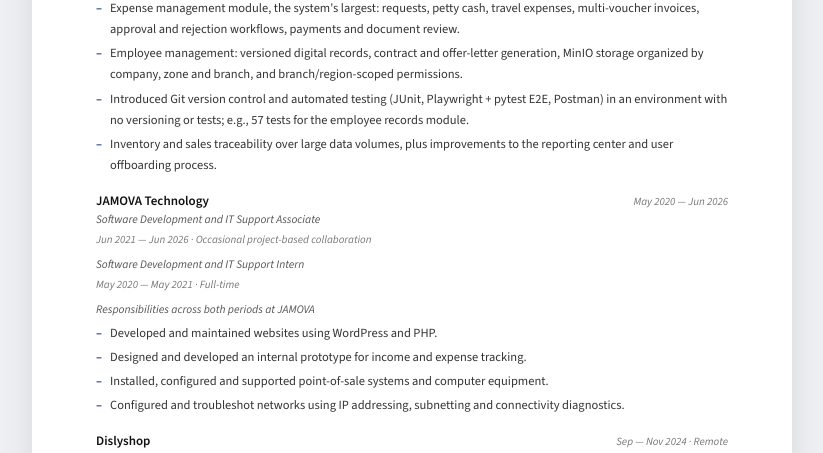
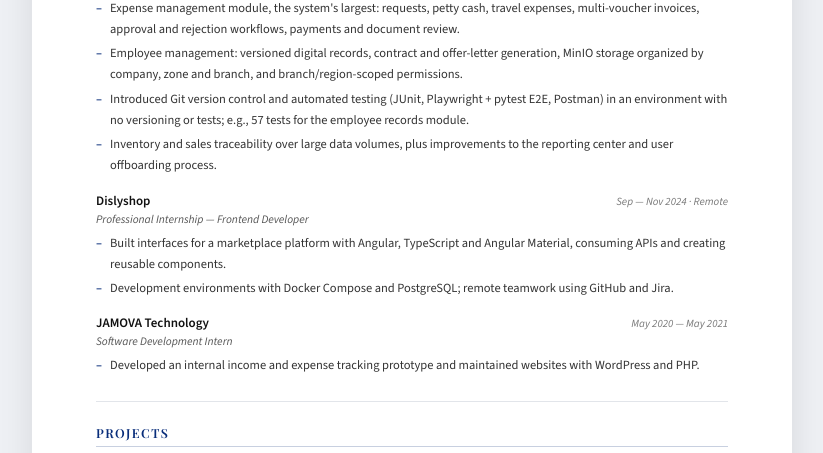
Before and after one commit to CodigyX/CodigyX.github.io, a plain HTML site: page index.html in a window 1280 px wide. Shown: the part 638-1091 px from the top of the page, without its empty margins (228-1051 px from the left). Drawn offline with nearby package versions, Linux system fonts and the light colour scheme.

Commit message:
refactor(cv): resumir Dislyshop y JAMOVA
Co-Authored-By: Claude Opus 5.5 <noreply@anthropic.com>

```diff
--- a/index.html
+++ b/index.html
@@ -115,40 +115,6 @@
 
       <div class="cv-entry">
         <div class="cv-entry-header">
-          <span class="cv-org">JAMOVA Technology</span>
-          <span class="cv-date">May 2020 — Jun 2026</span>
-        </div>
-        <p class="cv-role" data-es="Colaborador de Desarrollo y Soporte TI"
-          data-en="Software Development and IT Support Associate">Colaborador de Desarrollo y Soporte TI</p>
-        <p class="cv-period" data-es="Jun 2021 — Jun 2026 · Participación eventual por proyecto"
-          data-en="Jun 2021 — Jun 2026 · Occasional project-based collaboration">Jun 2021 — Jun 2026 · Participación
-          eventual por proyecto</p>
-        <p class="cv-role cv-role-secondary" data-es="Becario de Desarrollo de Software y Soporte TI"
-          data-en="Software Development and IT Support Intern">Becario de Desarrollo de Software y Soporte TI</p>
-        <p class="cv-period" data-es="May 2020 — May 2021 · Tiempo completo" data-en="May 2020 — May 2021 · Full-time">
-          May 2020 — May 2021 · Tiempo completo</p>
-        <p class="cv-role cv-role-secondary" data-es="Actividades durante mi colaboración con JAMOVA"
-          data-en="Responsibilities across both periods at JAMOVA">Actividades durante mi colaboración con JAMOVA</p>
-        <ul>
-          <li data-es="Desarrollo y mantenimiento de sitios web con WordPress y PHP."
-            data-en="Developed and maintained websites using WordPress and PHP.">Desarrollo y mantenimiento de sitios
-            web con WordPress y PHP.</li>
-          <li data-es="Diseño y desarrollo de un prototipo interno para el control de ingresos y gastos."
-            data-en="Designed and developed an internal prototype for income and expense tracking.">Diseño y desarrollo
-            de un prototipo interno para el control de ingresos y gastos.</li>
-          <li data-es="Instalación, configuración y soporte de sistemas de punto de venta y equipos de cómputo."
-            data-en="Installed, configured and supported point-of-sale systems and computer equipment.">Instalación,
-            configuración y soporte de sistemas de punto de venta y equipos de cómputo.</li>
-          <li
-            data-es="Configuración y diagnóstico de redes mediante direccionamiento IP, subneteo y resolución de problemas de conectividad."
-            data-en="Configured and troubleshot networks using IP addressing, subnetting and connectivity diagnostics.">
-            Configuración y diagnóstico de redes mediante direccionamiento IP, subneteo y resolución de problemas de
-            conectividad.</li>
-        </ul>
-      </div>
-
-      <div class="cv-entry">
-        <div class="cv-entry-header">
           <span class="cv-org">Dislyshop</span>
           <span class="cv-date"><span data-es="Sep — Nov 2024 · Remoto" data-en="Sep — Nov 2024 · Remote">Sep — Nov 2024
               · Remoto</span></span>
@@ -157,19 +123,29 @@
           data-en="Professional Internship — Frontend Developer">Prácticas Profesionales — Desarrollador Frontend</p>
         <ul>
           <li
-            data-es="Desarrollo de interfaces web con Angular, TypeScript y Angular Material, consumiendo APIs y gestionando componentes reutilizables."
-            data-en="Built web interfaces with Angular, TypeScript and Angular Material, consuming APIs and managing reusable components.">
-            Desarrollo de interfaces web con Angular, TypeScript y Angular Material, consumiendo APIs y gestionando
-            componentes reutilizables.</li>
-          <li data-es="Configuración de entornos de desarrollo con Docker y Docker Compose."
-            data-en="Configured development environments using Docker and Docker Compose.">Configuración de entornos de
-            desarrollo con Docker y Docker Compose.</li>
-          <li data-es="Gestión de base de datos PostgreSQL." data-en="PostgreSQL database management.">Gestión de base
-            de datos PostgreSQL.</li>
+            data-es="Desarrollo de interfaces para una plataforma marketplace con Angular, TypeScript y Angular Material, consumiendo APIs y creando componentes reutilizables."
+            data-en="Built interfaces for a marketplace platform with Angular, TypeScript and Angular Material, consuming APIs and creating reusable components.">
+            Desarrollo de interfaces para una plataforma marketplace con Angular, TypeScript y Angular Material,
+            consumiendo APIs y creando componentes reutilizables.</li>
           <li
-            data-es="Colaboración en equipo mediante GitHub para control de versiones y Jira para seguimiento de tickets."
-            data-en="Team collaboration via GitHub for version control and Jira for ticket tracking.">Colaboración en
-            equipo mediante GitHub para control de versiones y Jira para seguimiento de tickets.</li>
+            data-es="Entornos de desarrollo con Docker Compose y PostgreSQL; trabajo en equipo remoto con GitHub y Jira."
+            data-en="Development environments with Docker Compose and PostgreSQL; remote teamwork using GitHub and Jira.">
+            Entornos de desarrollo con Docker Compose y PostgreSQL; trabajo en equipo remoto con GitHub y Jira.</li>
+        </ul>
+      </div>
+
+      <div class="cv-entry">
+        <div class="cv-entry-header">
+          <span class="cv-org">JAMOVA Technology</span>
+          <span class="cv-date">May 2020 — May 2021</span>
+        </div>
+        <p class="cv-role" data-es="Becario de Desarrollo de Software" data-en="Software Development Intern">Becario de
+          Desarrollo de Software</p>
+        <ul>
+          <li
+            data-es="Prototipo interno de control de ingresos y gastos; mantenimiento de sitios con WordPress y PHP."
+            data-en="Developed an internal income and expense tracking prototype and maintained websites with WordPress and PHP.">
+            Prototipo interno de control de ingresos y gastos; mantenimiento de sitios con WordPress y PHP.</li>
         </ul>
       </div>
     </section>
```
